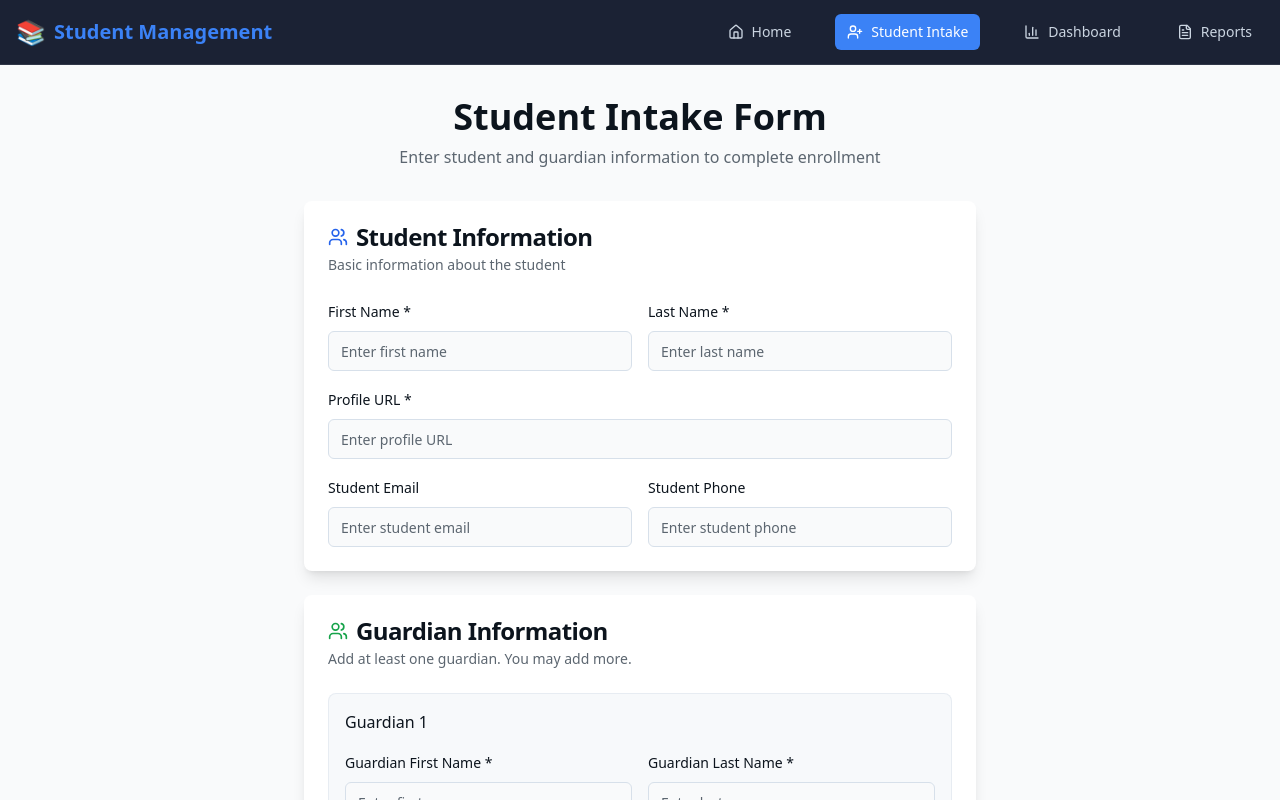
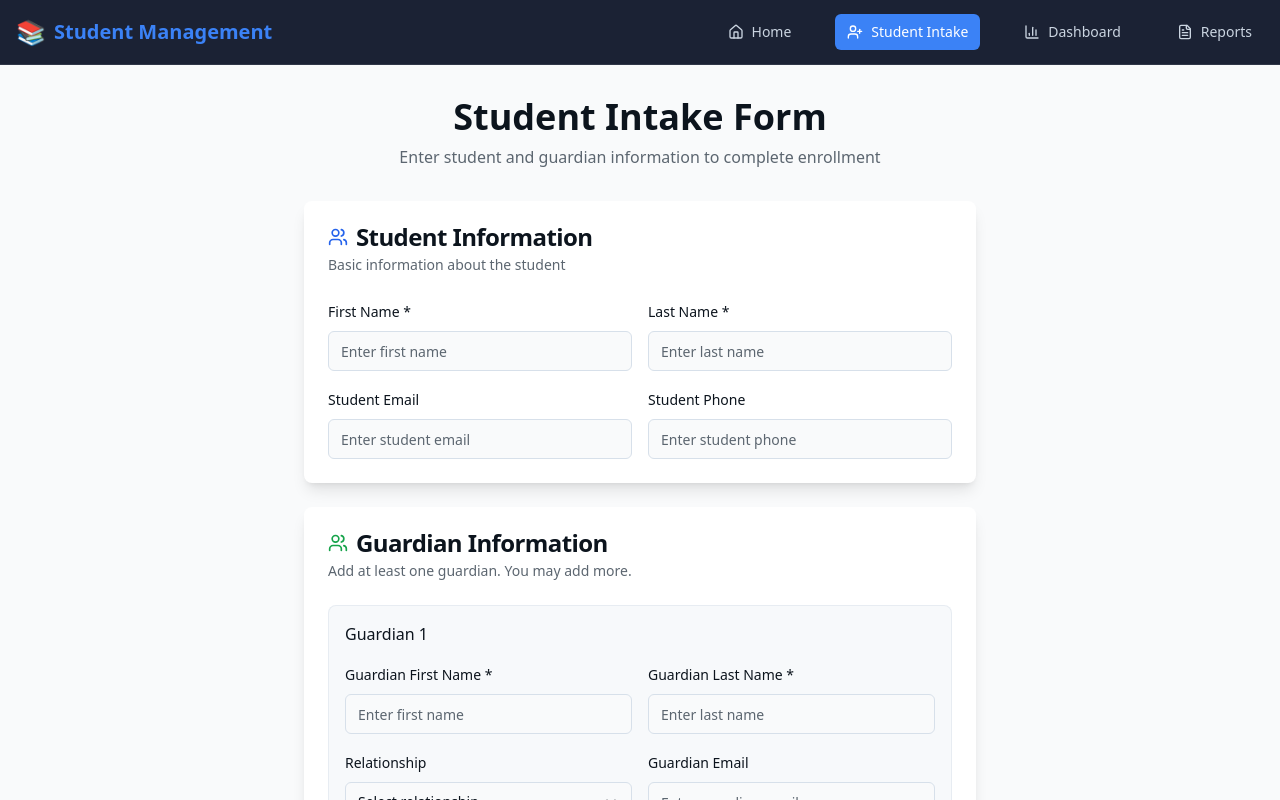
Before and after one commit to djb258/student-master-track, a React (Vite) app: page /intake in a window 1280 px wide. Shown: the top 800 px of the page. Built offline with nearby package versions, Linux system fonts and the light colour scheme.

Commit message:
Remove profile URL field
Remove the profile URL field from the student information block on the intake page, as it will be assigned in Neon.

```diff
--- a/src/pages/Intake.tsx
+++ b/src/pages/Intake.tsx
@@ -20,7 +20,7 @@ const Intake = () => {
   const { toast } = useToast();
   const [firstName, setFirstName] = useState("");
   const [lastName, setLastName] = useState("");
-  const [profileUrl, setProfileUrl] = useState("");
+
   const [studentEmail, setStudentEmail] = useState("");
   const [studentPhone, setStudentPhone] = useState("");
   const [guardians, setGuardians] = useState<Guardian[]>([
@@ -51,10 +51,10 @@ const Intake = () => {
 
     try {
       // Validate required fields
-      if (!firstName.trim() || !lastName.trim() || !profileUrl.trim()) {
+      if (!firstName.trim() || !lastName.trim()) {
         toast({
           title: "Missing Information",
-          description: "Please enter first name, last name, and profile URL.",
+          description: "Please enter first name and last name.",
           variant: "destructive"
         });
         return;
@@ -73,7 +73,6 @@ const Intake = () => {
       const payload = {
         first_name: firstName,
         last_name: lastName,
-        profile_url: profileUrl,
         student_email: studentEmail,
         student_phone: studentPhone,
         guardians: guardians.filter(g => g.first_name.trim() && g.last_name.trim())
@@ -99,7 +98,6 @@ const Intake = () => {
       // Reset form
       setFirstName("");
       setLastName("");
-      setProfileUrl("");
       setStudentEmail("");
       setStudentPhone("");
       setGuardians([{ id: "1", first_name: "", last_name: "", relationship: "", phone: "", email: "" }]);
@@ -158,16 +156,6 @@ const Intake = () => {
                     value={lastName}
                     onChange={(e) => setLastName(e.target.value)}
                     placeholder="Enter last name"
-                    required
-                  />
-                </div>
-                <div className="space-y-2 md:col-span-2">
-                  <Label htmlFor="profileUrl">Profile URL *</Label>
-                  <Input
-                    id="profileUrl"
-                    value={profileUrl}
-                    onChange={(e) => setProfileUrl(e.target.value)}
-                    placeholder="Enter profile URL"
                     required
                   />
                 </div>
```
